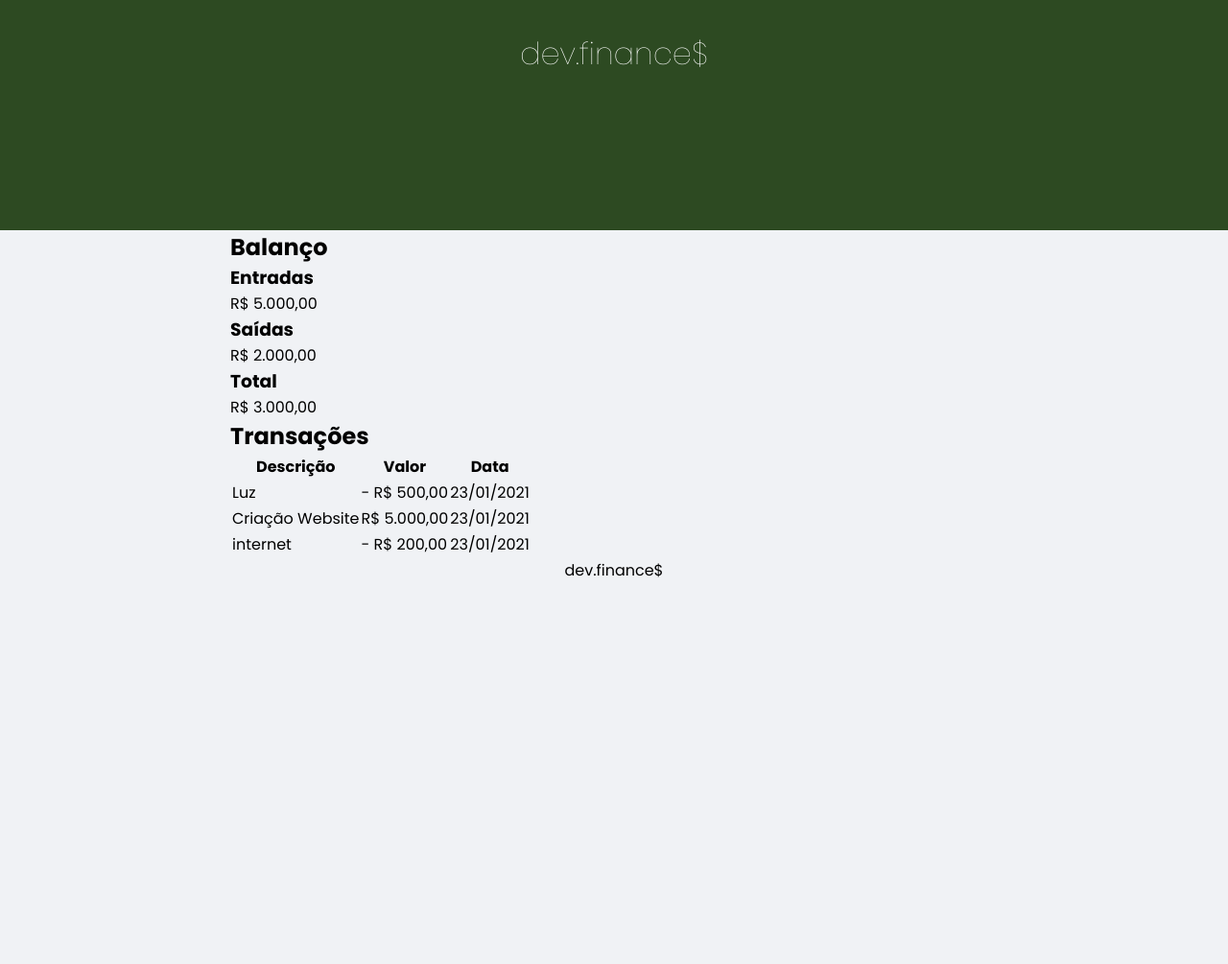
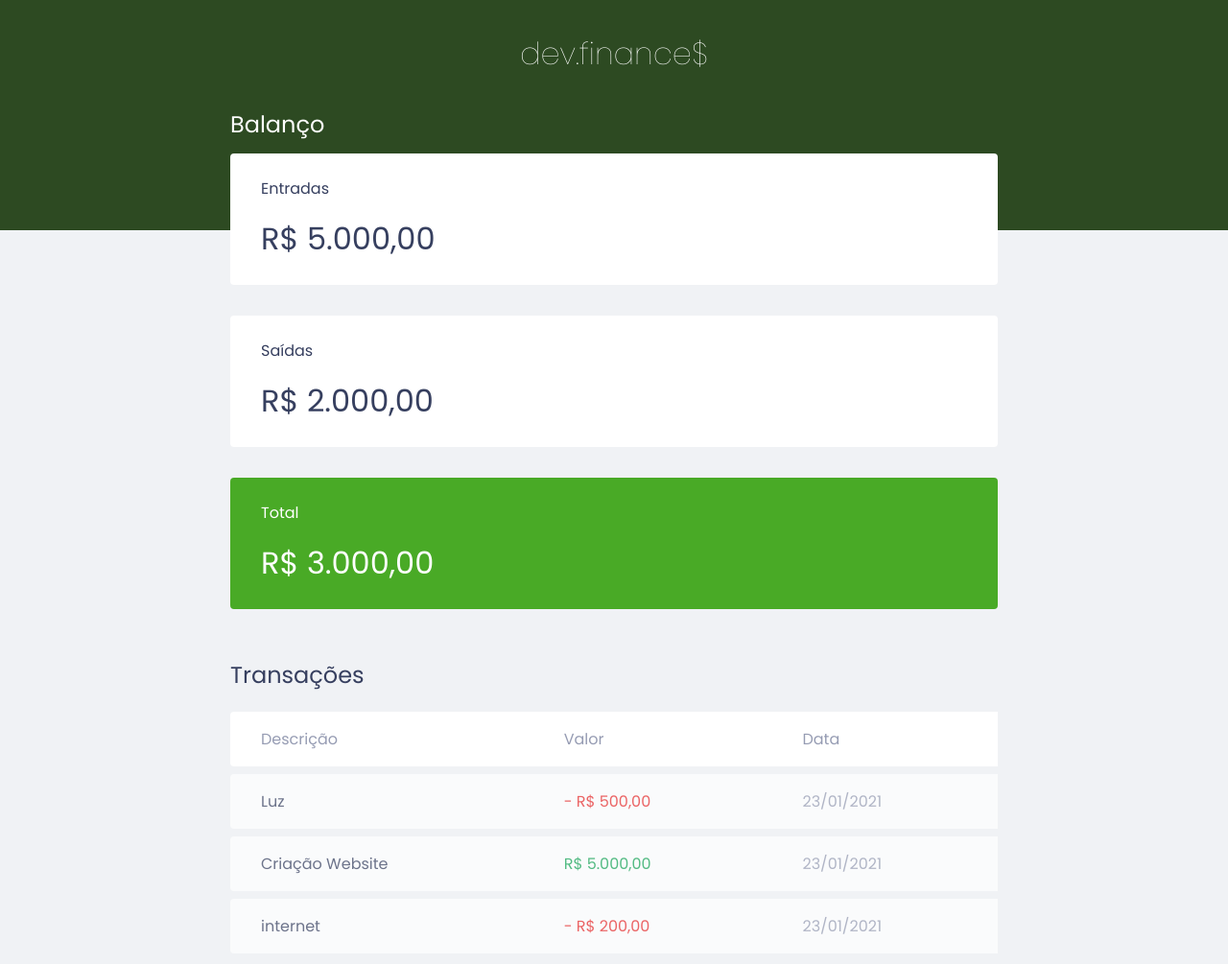
Before and after one commit to raiffsaid/maratona_discover, a plain HTML site: page src/index.html in a window 1280 px wide. Shown: the top 1005 px of the page at 96% size. Before the commit the page ends 800 px from the top, so only its background shows below. Drawn offline with Linux system fonts and the light colour scheme.

Commit message:
chore: Finished first layout of the page

```diff
--- a/src/index.html
+++ b/src/index.html
@@ -26,12 +26,12 @@
                 <p>R$ 5.000,00</p>
             </div>
 
-            <div>
+            <div class="card">
                 <h3>Saídas</h3>
                 <p>R$ 2.000,00</p>
             </div>
 
-            <div>
+            <div class="card total">
                 <h3>Total</h3>
                 <p>R$ 3.000,00</p>
             </div>
@@ -50,19 +50,19 @@
                 </thead>
                 <tbody>
                     <tr>
-                        <td>Luz</td>
-                        <td>- R$ 500,00</td>
-                        <td>23/01/2021</td>
+                        <td class="description">Luz</td>
+                        <td class="expense">- R$ 500,00</td>
+                        <td class="date">23/01/2021</td>
                     </tr>
                     <tr>
-                        <td>Criação Website</td>
-                        <td>R$ 5.000,00</td>
-                        <td>23/01/2021</td>
+                        <td class="description">Criação Website</td>
+                        <td class="income">R$ 5.000,00</td>
+                        <td class="date">23/01/2021</td>
                     </tr>
                     <tr>
-                        <td>internet</td>
-                        <td>- R$ 200,00</td>
-                        <td>23/01/2021</td>
+                        <td class="description">internet</td>
+                        <td class="expense">- R$ 200,00</td>
+                        <td class="date">23/01/2021</td>
                     </tr>
                 </tbody>
             </table>
--- a/src/style.css
+++ b/src/style.css
@@ -1,3 +1,8 @@
+/* GLOBAL */
+:root {
+    --dark-blue: #363f5f;
+}
+
 * {
     margin: 0;
     padding: 0;
@@ -9,11 +14,22 @@ body {
     font-family: 'Poppins', sans-serif;
 }
 
+/* TITLES */
+h2 {
+    margin-top: 3.2rem;
+    margin-bottom: 0.8rem;
+
+    color: var(--dark-blue);
+    font-weight: normal;
+}
+
+/* CONTAINER */
 .container {
     width: min(90vw, 800px);
     margin: auto;
 }
 
+/* HEADER */
 header {
     background: #2d4a22;
     padding: 2rem 0 10rem;
@@ -25,6 +41,98 @@ header {
     font-weight: 100;
 }
 
+/* BALANCE */
+#balance {
+    margin-top: -8rem;
+}
+
+#balance h2 {
+    color: #fff;
+    margin-top: 0;
+}
+
+/* CARDS */
+.card {
+    background: #fff;
+    padding: 1.5rem 2rem;
+    border-radius: 0.25rem;
+
+    color: var(--dark-blue);
+
+    margin-bottom: 2rem;
+}
+
+.card h3 {
+    font-weight: normal;
+    font-size: 1rem;
+}
+
+.card p {
+    font-size: 2rem;
+    line-height: 3rem;
+
+    margin-top: 1rem;
+}
+
+.card.total {
+    background: #49aa26;
+    color: #fff;
+}
+
+/* TABLE */
+#data-table {
+    width: 100%;
+    border-spacing: 0 0.5rem;
+
+    color: #969cb3;
+}
+
+table thead tr th:first-child,
+table tbody tr td:first-child {
+    border-radius: 0.25rem 0 0 0.25rem;
+}
+
+table thead th {
+    background: #fff;
+
+    padding: 1rem 2rem;
+    font-weight: normal;
+    text-align: left;
+}
+
+table tbody tr {
+    opacity: 0.7;
+}
+
+table tbody tr:hover {
+    opacity: 1;
+}
+
+table tbody td {
+    background:#fff;
+
+    padding: 1rem 2rem;
+
+    font-weight: normal;
+}
+
+td.description {
+    color: var(--dark-blue);
+}
+
+td.income {
+    color: #12a454;
+}
+
+td.expense {
+    color: #e92929;
+}
+
+/* FOOTER */
 footer {
     text-align: center;
+    padding: 4rem 0 2rem;
+
+    color: var(--dark-blue);
+    opacity: 0.6;
 }
```
